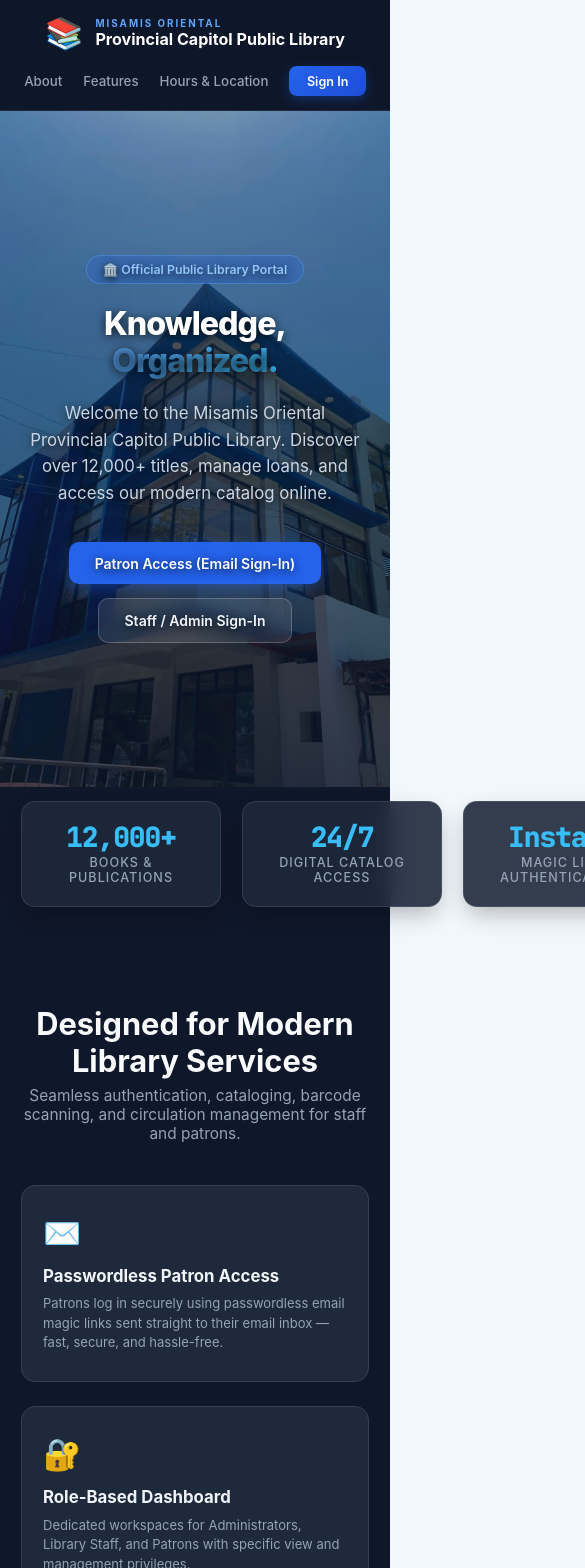
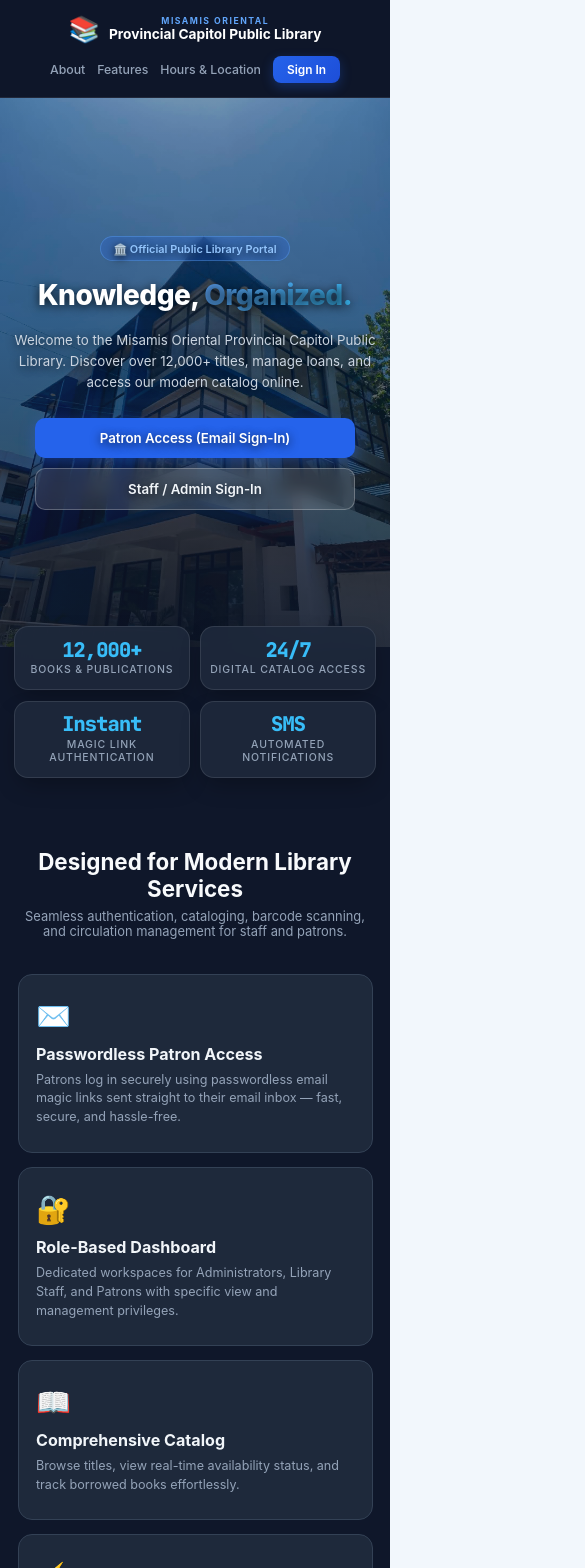
Before and after one commit to rizjuu/library-frontend, a React (Vite) app: page / in a window 390 px wide. Shown: the top 1568 px of the page, 585 px wide, since content can reach past the window. Built offline with nearby package versions, Linux system fonts and the light colour scheme.

Commit message:
jeorizgwaps

```diff
--- a/src/App.css
+++ b/src/App.css
@@ -1320,11 +1320,13 @@
     grid-template-areas:
       "header"
       "main";
+    width: 100vw;
+    overflow-x: hidden;
   }
 
   .sidebar {
     transform: translateX(-100%);
-    width: 260px;
+    width: 270px;
   }
 
   .sidebar.mobile-open {
@@ -1338,10 +1340,11 @@
   .top-header {
     margin-left: 0;
     padding: 0 16px;
+    width: 100%;
   }
 
   .header-search {
-    width: 180px;
+    width: 160px;
   }
 
   .header-clock {
@@ -1350,12 +1353,93 @@
 
   .main-content {
     margin-left: 0;
-    padding: 20px 16px;
+    padding: 18px 14px;
+    width: 100%;
+    overflow-x: hidden;
   }
 
   .stats-grid { grid-template-columns: 1fr; }
   .book-grid { grid-template-columns: 1fr; }
   .form-grid-2col { grid-template-columns: 1fr; }
-  .catalog-toolbar { flex-direction: column; align-items: stretch; }
+  .catalog-toolbar { flex-direction: column; align-items: stretch; gap: 10px; }
   .toolbar-search { min-width: 100%; }
+
+  .table-responsive,
+  .data-table-container,
+  .table-wrapper {
+    width: 100%;
+    overflow-x: auto;
+    -webkit-overflow-scrolling: touch;
+    margin-bottom: 12px;
+  }
 }
+
+/* Mobile Phones (480px and below) */
+@media (max-width: 480px) {
+  .top-header {
+    padding: 0 12px;
+    height: 58px;
+    gap: 8px;
+  }
+
+  .header-search {
+    display: none;
+  }
+
+  .header-user-btn {
+    padding: 4px 6px;
+  }
+
+  .header-user-text {
+    display: none;
+  }
+
+  .main-content {
+    padding: 14px 10px;
+  }
+
+  .page-header {
+    flex-direction: column;
+    align-items: flex-start;
+    gap: 8px;
+  }
+
+  .page-title {
+    font-size: 1.25rem;
+  }
+
+  .card-panel {
+    padding: 14px 12px;
+    border-radius: var(--radius-lg);
+  }
+
+  .circ-action-tabs {
+    flex-direction: column;
+    gap: 6px;
+  }
+
+  .circ-tab-btn {
+    width: 100%;
+    justify-content: center;
+  }
+
+  .catalog-filters {
+    overflow-x: auto;
+    -webkit-overflow-scrolling: touch;
+    padding-bottom: 4px;
+    flex-wrap: nowrap;
+  }
+
+  .catalog-filter-chip {
+    padding: 5px 12px;
+    font-size: 12px;
+    flex-shrink: 0;
+  }
+
+  .app-footer {
+    flex-direction: column;
+    text-align: center;
+    gap: 8px;
+    margin-top: 28px;
+  }
+}
--- a/src/pages/Landing.css
+++ b/src/pages/Landing.css
@@ -5,6 +5,8 @@
   background-color: #0f172a;
   color: #f8fafc;
   font-family: -apple-system, BlinkMacSystemFont, "Segoe UI", Roboto, Oxygen, Ubuntu, Cantarell, sans-serif;
+  overflow-x: hidden;
+  width: 100%;
 }
 
 /* Header */
@@ -19,16 +21,20 @@
   top: 0;
   z-index: 50;
   border-bottom: 1px solid rgba(255, 255, 255, 0.08);
+  width: 100%;
 }
 
 .landing-brand {
   display: flex;
   align-items: center;
   gap: 0.85rem;
+  text-decoration: none;
+  color: inherit;
 }
 
 .brand-logo-icon {
   font-size: 2.2rem;
+  flex-shrink: 0;
 }
 
 .brand-text {
@@ -77,6 +83,7 @@
   cursor: pointer;
   transition: all 0.2s;
   border: none;
+  white-space: nowrap;
 }
 
 .nav-btn.primary {
@@ -93,13 +100,14 @@
 /* Hero Section */
 .hero-section {
   position: relative;
-  min-height: 80vh;
+  min-height: 75vh;
   display: flex;
   align-items: center;
   justify-content: center;
   overflow: hidden;
-  padding: 4rem 2rem;
+  padding: 4rem 1.5rem;
   text-align: center;
+  width: 100%;
 }
 
 .hero-bg-img {
@@ -123,7 +131,7 @@
   background: linear-gradient(
     to bottom,
     rgba(15, 23, 42, 0.25) 0%,
-    rgba(15, 23, 42, 0.75) 100%
+    rgba(15, 23, 42, 0.8) 100%
   );
   z-index: 2;
 }
@@ -132,14 +140,14 @@
   position: relative;
   z-index: 3;
   max-width: 850px;
+  width: 100%;
   margin: 0 auto;
   display: flex;
   flex-direction: column;
   align-items: center;
-  gap: 1.5rem;
+  gap: 1.25rem;
   text-shadow: 0 2px 10px rgba(0, 0, 0, 0.8);
 }
-
 
 .hero-badge {
   background: rgba(37, 99, 235, 0.25);
@@ -150,14 +158,17 @@
   font-size: 0.88rem;
   font-weight: 600;
   backdrop-filter: blur(4px);
+  max-width: 90%;
+  text-align: center;
 }
 
 .hero-title {
-  font-size: 3.5rem;
+  font-size: clamp(2rem, 5.5vw, 3.5rem);
   font-weight: 800;
-  line-height: 1.15;
-  letter-spacing: -1px;
+  line-height: 1.18;
+  letter-spacing: -0.5px;
   color: #ffffff;
+  margin: 0;
 }
 
 .hero-title .highlight {
@@ -167,28 +178,34 @@
 }
 
 .hero-subtitle {
-  font-size: 1.2rem;
+  font-size: clamp(0.95rem, 2.5vw, 1.2rem);
   color: #cbd5e1;
   line-height: 1.6;
   max-width: 680px;
+  margin: 0;
 }
 
 .hero-actions {
   display: flex;
   gap: 1rem;
-  margin-top: 1rem;
+  margin-top: 0.5rem;
   flex-wrap: wrap;
   justify-content: center;
+  width: 100%;
 }
 
 .btn-hero {
-  padding: 0.9rem 1.8rem;
+  padding: 0.85rem 1.75rem;
   border-radius: 10px;
-  font-size: 1rem;
+  font-size: 0.95rem;
   font-weight: 600;
   text-decoration: none;
   transition: all 0.25s ease;
   cursor: pointer;
+  display: inline-flex;
+  align-items: center;
+  justify-content: center;
+  text-align: center;
 }
 
 .btn-hero.btn-primary {
@@ -204,14 +221,14 @@
 }
 
 .btn-hero.btn-secondary {
-  background: rgba(255, 255, 255, 0.1);
+  background: rgba(255, 255, 255, 0.12);
   color: #f1f5f9;
-  border: 1px solid rgba(255, 255, 255, 0.2);
+  border: 1px solid rgba(255, 255, 255, 0.25);
   backdrop-filter: blur(8px);
 }
 
 .btn-hero.btn-secondary:hover {
-  background: rgba(255, 255, 255, 0.18);
+  background: rgba(255, 255, 255, 0.22);
   transform: translateY(-2px);
 }
 
@@ -219,35 +236,36 @@
 .stats-strip {
   display: grid;
   grid-template-columns: repeat(auto-fit, minmax(200px, 1fr));
-  gap: 1.5rem;
+  gap: 1.25rem;
   max-width: 1100px;
-  margin: -3rem auto 4rem auto;
-  padding: 0 1.5rem;
+  margin: -2.5rem auto 3.5rem auto;
+  padding: 0 1.25rem;
   position: relative;
   z-index: 10;
+  width: 100%;
 }
 
 .stat-card {
-  background: rgba(30, 41, 59, 0.9);
+  background: rgba(30, 41, 59, 0.92);
   border: 1px solid rgba(255, 255, 255, 0.1);
   border-radius: 14px;
-  padding: 1.5rem;
+  padding: 1.25rem 1rem;
   text-align: center;
   backdrop-filter: blur(10px);
   box-shadow: 0 10px 25px -5px rgba(0, 0, 0, 0.3);
   display: flex;
   flex-direction: column;
-  gap: 0.3rem;
+  gap: 0.25rem;
 }
 
 .stat-number {
-  font-size: 2rem;
+  font-size: 1.75rem;
   font-weight: 800;
   color: #38bdf8;
 }
 
 .stat-label {
-  font-size: 0.9rem;
+  font-size: 0.85rem;
   color: #94a3b8;
   font-weight: 500;
 }
@@ -256,12 +274,13 @@
 .features-section {
   max-width: 1100px;
   margin: 0 auto;
-  padding: 3rem 1.5rem;
+  padding: 2.5rem 1.25rem;
   text-align: center;
+  width: 100%;
 }
 
 .section-title {
-  font-size: 2.2rem;
+  font-size: clamp(1.6rem, 4vw, 2.2rem);
   font-weight: 700;
   color: #f8fafc;
   margin-bottom: 0.5rem;
@@ -269,22 +288,24 @@
 
 .section-desc {
   color: #94a3b8;
-  font-size: 1.1rem;
+  font-size: clamp(0.92rem, 2.2vw, 1.1rem);
   max-width: 650px;
-  margin: 0 auto 3rem auto;
+  margin: 0 auto 2.5rem auto;
+  padding: 0 0.5rem;
 }
 
 .features-grid {
   display: grid;
   grid-template-columns: repeat(auto-fit, minmax(240px, 1fr));
-  gap: 1.75rem;
+  gap: 1.5rem;
+  width: 100%;
 }
 
 .feature-item {
   background: #1e293b;
   border: 1px solid #334155;
   border-radius: 14px;
-  padding: 2rem 1.5rem;
+  padding: 1.75rem 1.25rem;
   text-align: left;
   transition: transform 0.2s, border-color 0.2s;
 }
@@ -295,50 +316,108 @@
 }
 
 .feature-icon {
-  font-size: 2.2rem;
-  margin-bottom: 1rem;
+  font-size: 2rem;
+  margin-bottom: 0.75rem;
 }
 
 .feature-item h3 {
-  font-size: 1.2rem;
+  font-size: 1.15rem;
   color: #f1f5f9;
-  margin-bottom: 0.6rem;
+  margin-bottom: 0.5rem;
 }
 
 .feature-item p {
   color: #94a3b8;
-  font-size: 0.93rem;
+  font-size: 0.9rem;
   line-height: 1.5;
+  margin: 0;
 }
 
 /* Hours & Info */
 .info-section {
   max-width: 1100px;
-  margin: 2rem auto 4rem auto;
-  padding: 0 1.5rem;
+  margin: 1.5rem auto 3.5rem auto;
+  padding: 0 1.25rem;
   display: grid;
-  grid-template-columns: repeat(auto-fit, minmax(320px, 1fr));
-  gap: 2rem;
+  grid-template-columns: repeat(auto-fit, minmax(300px, 1fr));
+  gap: 1.75rem;
+  width: 100%;
 }
 
 .info-card {
-  background: rgba(30, 41, 59, 0.7);
+  background: rgba(30, 41, 59, 0.75);
   border: 1px solid #334155;
   border-radius: 14px;
-  padding: 2rem;
+  padding: 1.75rem 1.25rem;
 }
 
 .info-card h3 {
-  font-size: 1.3rem;
+  font-size: 1.25rem;
   color: #38bdf8;
   margin-bottom: 1rem;
 }
 
 .info-card p {
   color: #cbd5e1;
-  font-size: 0.95rem;
-  margin-bottom: 0.75rem;
+  font-size: 0.92rem;
+  margin-bottom: 0.65rem;
   line-height: 1.5;
+}
+
+.map-card {
+  display: flex;
+  flex-direction: column;
+}
+
+.map-header {
+  display: flex;
+  justify-content: space-between;
+  align-items: center;
+  margin-bottom: 0.5rem;
+  flex-wrap: wrap;
+  gap: 0.5rem;
+}
+
+.map-header h3 {
+  margin-bottom: 0;
+}
+
+.open-map-link {
+  color: #38bdf8;
+  text-decoration: none;
+  font-size: 0.85rem;
+  font-weight: 600;
+  padding: 4px 10px;
+  background: rgba(56, 189, 248, 0.1);
+  border: 1px solid rgba(56, 189, 248, 0.3);
+  border-radius: 6px;
+  transition: all 0.2s ease;
+  display: inline-block;
+}
+
+.open-map-link:hover {
+  background: rgba(56, 189, 248, 0.2);
+  color: #ffffff;
+}
+
+.map-address {
+  font-size: 0.88rem !important;
+  color: #94a3b8 !important;
+  margin-bottom: 1rem !important;
+}
+
+.map-iframe-wrapper {
+  margin-top: auto;
+  border-radius: 10px;
+  overflow: hidden;
+  box-shadow: 0 4px 12px rgba(0, 0, 0, 0.3);
+  border: 1px solid #334155;
+  width: 100%;
+}
+
+.map-iframe-wrapper iframe {
+  display: block;
+  width: 100%;
 }
 
 /* Footer */
@@ -346,31 +425,147 @@
   margin-top: auto;
   background: #090d16;
   border-top: 1px solid #1e293b;
-  padding: 2rem 1.5rem;
+  padding: 2rem 1.25rem;
   text-align: center;
+  width: 100%;
 }
 
 .footer-content p {
   color: #64748b;
-  font-size: 0.9rem;
+  font-size: 0.88rem;
+  margin: 0;
 }
 
 .footer-sub {
-  font-size: 0.8rem;
-  margin-top: 0.4rem;
+  font-size: 0.78rem;
+  margin-top: 0.4rem !important;
   color: #475569;
 }
 
-@media (max-width: 768px) {
+/* ============================================
+   RESPONSIVE MEDIA QUERIES FOR PHONES & TABLETS
+   ============================================ */
+
+/* Tablet Breakpoint */
+@media (max-width: 900px) {
+  .landing-header {
+    padding: 1rem 1.5rem;
+  }
+}
+
+/* Mobile Phone Breakpoint */
+@media (max-width: 640px) {
   .landing-header {
     flex-direction: column;
+    gap: 0.85rem;
+    padding: 1rem;
+    text-align: center;
+  }
+
+  .landing-brand {
+    justify-content: center;
+    gap: 0.65rem;
+  }
+
+  .brand-logo-icon {
+    font-size: 1.8rem;
+  }
+
+  .brand-sub {
+    font-size: 0.62rem;
+    letter-spacing: 1.5px;
+  }
+
+  .brand-title {
+    font-size: 0.98rem;
+  }
+
+  .landing-nav {
+    flex-wrap: wrap;
+    justify-content: center;
+    gap: 0.85rem;
+    width: 100%;
+  }
+
+  .nav-link {
+    font-size: 0.88rem;
+  }
+
+  .nav-btn {
+    padding: 0.45rem 1rem;
+    font-size: 0.85rem;
+  }
+
+  .hero-section {
+    min-height: 65vh;
+    padding: 2.5rem 1rem;
+  }
+
+  .hero-badge {
+    font-size: 0.78rem;
+    padding: 0.35rem 0.85rem;
+  }
+
+  .hero-actions {
+    flex-direction: column;
+    width: 100%;
+    max-width: 320px;
+    gap: 0.75rem;
+  }
+
+  .btn-hero {
+    width: 100%;
+  }
+
+  .stats-strip {
+    grid-template-columns: repeat(2, 1fr);
+    gap: 0.75rem;
+    margin: -1.5rem auto 2.5rem auto;
+    padding: 0 1rem;
+  }
+
+  .stat-card {
+    padding: 0.9rem 0.6rem;
+  }
+
+  .stat-number {
+    font-size: 1.45rem;
+  }
+
+  .stat-label {
+    font-size: 0.75rem;
+  }
+
+  .features-grid {
+    grid-template-columns: 1fr;
     gap: 1rem;
-    padding: 1rem;
   }
-  .hero-title {
-    font-size: 2.3rem;
+
+  .info-section {
+    grid-template-columns: 1fr;
+    gap: 1.25rem;
   }
-  .stats-strip {
-    margin-top: 1rem;
+
+  .info-card {
+    padding: 1.25rem 1rem;
+  }
+
+  .map-iframe-wrapper iframe {
+    height: 220px;
   }
 }
+
+/* Small Phone Breakpoint (320px - 380px) */
+@media (max-width: 380px) {
+  .brand-title {
+    font-size: 0.88rem;
+  }
+
+  .stats-strip {
+    grid-template-columns: 1fr;
+  }
+
+  .nav-link {
+    display: none; /* Keep header clean and display direct action button */
+  }
+}
```
Also changed, not shown: src/pages/Landing.jsx (+32 -5 lines), src/pages/Login.css (+95 -92 lines).
